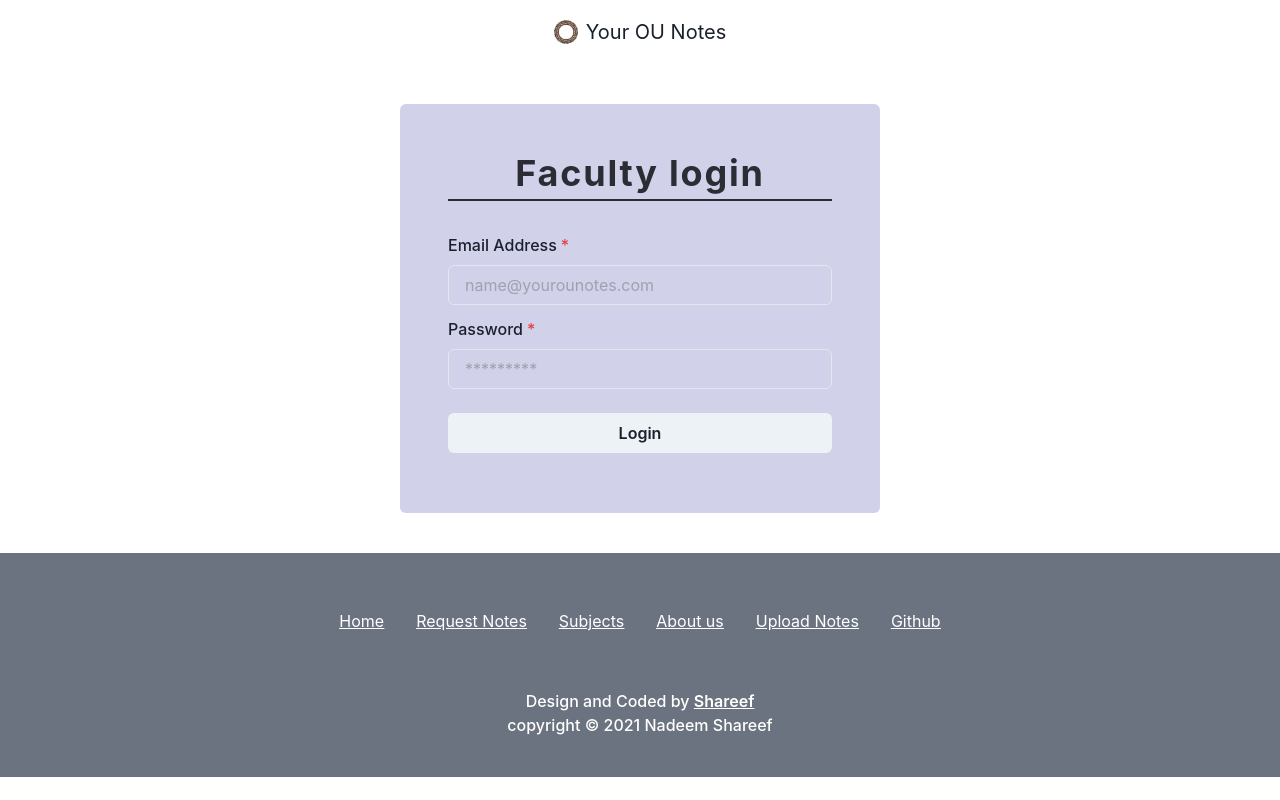
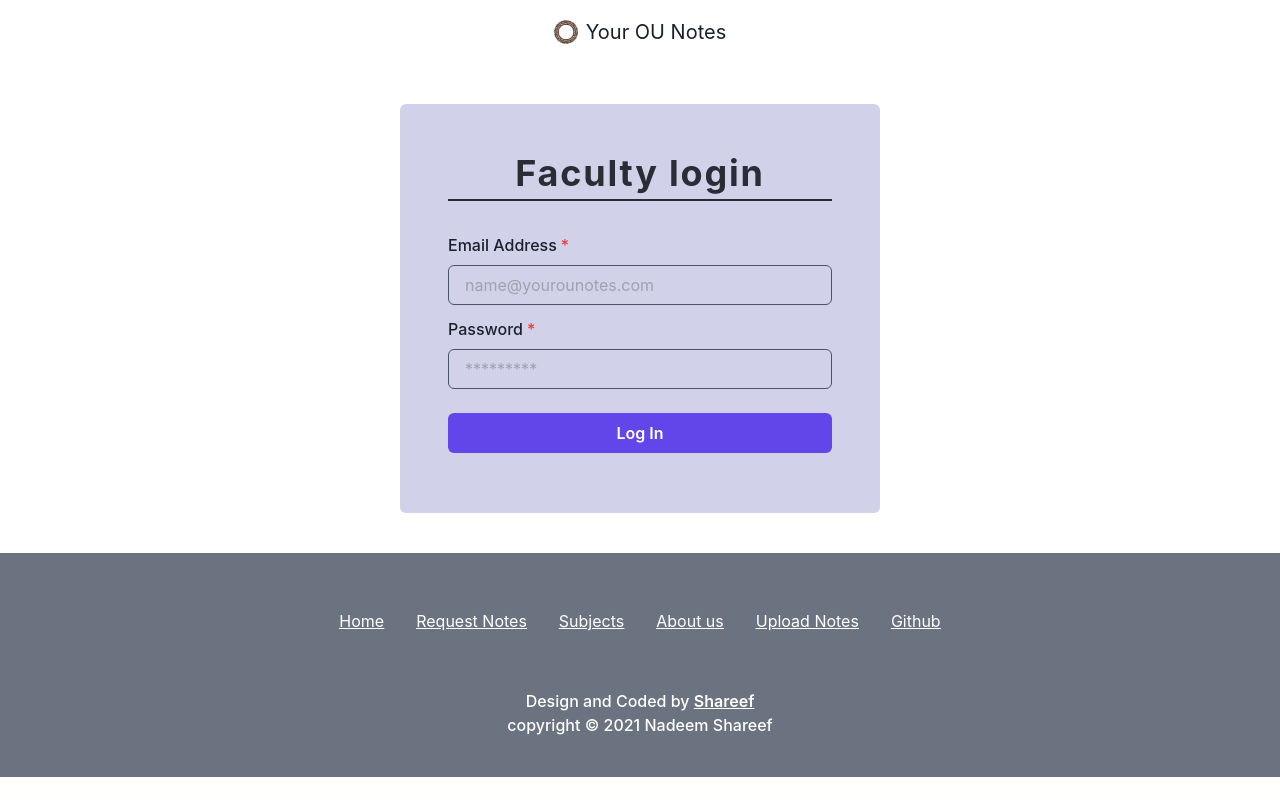
Before and after one commit to shareef99/yourounotes, a Next.js app: page /auth/faculty-login in a window 1280 px wide. Built offline with nearby package versions, Linux system fonts and the light colour scheme; no server answers.

Commit message:
😎 style faculty login form

```diff
--- /dev/null
+++ b/helpers/colors.ts
@@ -0,0 +1,7 @@
+// Form colors
+export const borderColor = "gray.600";
+export const hoverBorderColor = "#6246ea";
+export const focusBorderColor = "#7f5af0";
+export const placeholderColor = "gray.500";
+export const submitBtnBgColor = hoverBorderColor;
+export const submitBtnHoverBgColor = focusBorderColor;
--- a/pages/auth/faculty-login.tsx
+++ b/pages/auth/faculty-login.tsx
@@ -12,6 +12,13 @@ import { Formik, FormikHelpers, Form, FormikProps } from "formik";
 import * as yup from "yup";
 import { useAuth } from "../../context/AuthContext";
 // import { db } from "../../firebase/firebase";
+import {
+    borderColor,
+    focusBorderColor,
+    hoverBorderColor,
+    submitBtnBgColor,
+    submitBtnHoverBgColor,
+} from "../../helpers/colors";
 
 interface Props {}
 
@@ -28,41 +35,41 @@ const validationSchema = yup.object().shape({
         .min(8, "Password must be 8 character"),
 });
 
-const createUser = async (email: string, password: string) => {
-    const res = await fetch("/api/auth/signup", {
-        method: "POST",
-        body: JSON.stringify({ email, password }),
-        headers: {
-            "Content-Type": "application/json",
-        },
-    });
+// const createUser = async (email: string, password: string) => {
+//     const res = await fetch("/api/auth/signup", {
+//         method: "POST",
+//         body: JSON.stringify({ email, password }),
+//         headers: {
+//             "Content-Type": "application/json",
+//         },
+//     });
 
-    const data = await res.json();
+//     const data = await res.json();
 
-    if (!res.ok) {
-        throw new Error(data.message || "Something went wrong!");
-    }
-    return data;
-};
+//     if (!res.ok) {
+//         throw new Error(data.message || "Something went wrong!");
+//     }
+//     return data;
+// };
 
-const loginUser = async (email: string, password: string) => {
-    const res = await fetch("/api/auth/login", {
-        method: "POST",
-        body: JSON.stringify({ email, password }),
-        headers: {
-            "Content-Type": "application/json",
-        },
-    });
+// const loginUser = async (email: string, password: string) => {
+//     const res = await fetch("/api/auth/login", {
+//         method: "POST",
+//         body: JSON.stringify({ email, password }),
+//         headers: {
+//             "Content-Type": "application/json",
+//         },
+//     });
 
-    const data = await res.json();
+//     const data = await res.json();
 
-    if (!res.ok) {
-        throw new Error(data.message || "Something went wrong!");
-    }
-    return data;
-};
+//     if (!res.ok) {
+//         throw new Error(data.message || "Something went wrong!");
+//     }
+//     return data;
+// };
 
-const Auth = (props: Props) => {
+const FacultyLogin = (props: Props) => {
     const initialValues: FormValues = {
         email: "",
         password: "",
@@ -154,6 +161,9 @@ const Auth = (props: Props) => {
                             <FormControl id="email" isRequired mb={3}>
                                 <FormLabel>Email Address</FormLabel>
                                 <Input
+                                    _hover={{ borderColor: hoverBorderColor }}
+                                    borderColor={borderColor}
+                                    focusBorderColor={focusBorderColor}
                                     type="email"
                                     placeholder="name@yourounotes.com"
                                     value={values.email}
@@ -173,6 +183,9 @@ const Auth = (props: Props) => {
                             <FormControl id="password" isRequired mb={3}>
                                 <FormLabel>Password</FormLabel>
                                 <Input
+                                    _hover={{ borderColor: hoverBorderColor }}
+                                    borderColor={borderColor}
+                                    focusBorderColor={focusBorderColor}
                                     type="password"
                                     placeholder="*********"
                                     value={values.password}
@@ -194,9 +207,14 @@ const Auth = (props: Props) => {
                                 my={3}
                                 isDisabled={isSubmitting}
                                 type="submit"
+                                className="text-btnText"
+                                backgroundColor={submitBtnBgColor}
+                                _hover={{
+                                    backgroundColor: submitBtnHoverBgColor,
+                                }}
                             >
                                 {/* {isLogin ? "Login" : "Create Account"} */}
-                                Login
+                                Log In
                             </Button>
                             {/* <Button
                                 variant="link"
@@ -217,4 +235,4 @@ const Auth = (props: Props) => {
     );
 };
 
-export default Auth;
+export default FacultyLogin;
--- a/pages/upload.tsx
+++ b/pages/upload.tsx
@@ -20,6 +20,14 @@ import {
 import * as yup from "yup";
 import { ErrorMessage } from "../components/ErrorMessage";
 import { db } from "../firebase/firebase";
+import {
+    borderColor,
+    focusBorderColor,
+    hoverBorderColor,
+    submitBtnBgColor,
+    submitBtnHoverBgColor,
+    placeholderColor,
+} from "../helpers/colors";
 
 interface Props {}
 
@@ -53,14 +61,6 @@ const validationSchema = yup.object().shape({
 });
 
 const Upload: FC<Props> = () => {
-    // Constants
-    const borderColor = "gray.600";
-    const hoverBorderColor = "#6246ea";
-    const focusBorderColor = "#7f5af0";
-    const placeholderColor = "gray.500";
-    const submitBtnBgColor = hoverBorderColor;
-    const submitBtnHoverBgColor = focusBorderColor;
-
     const initialValues: FormValues = {
         sem: "",
         group: "",
```
